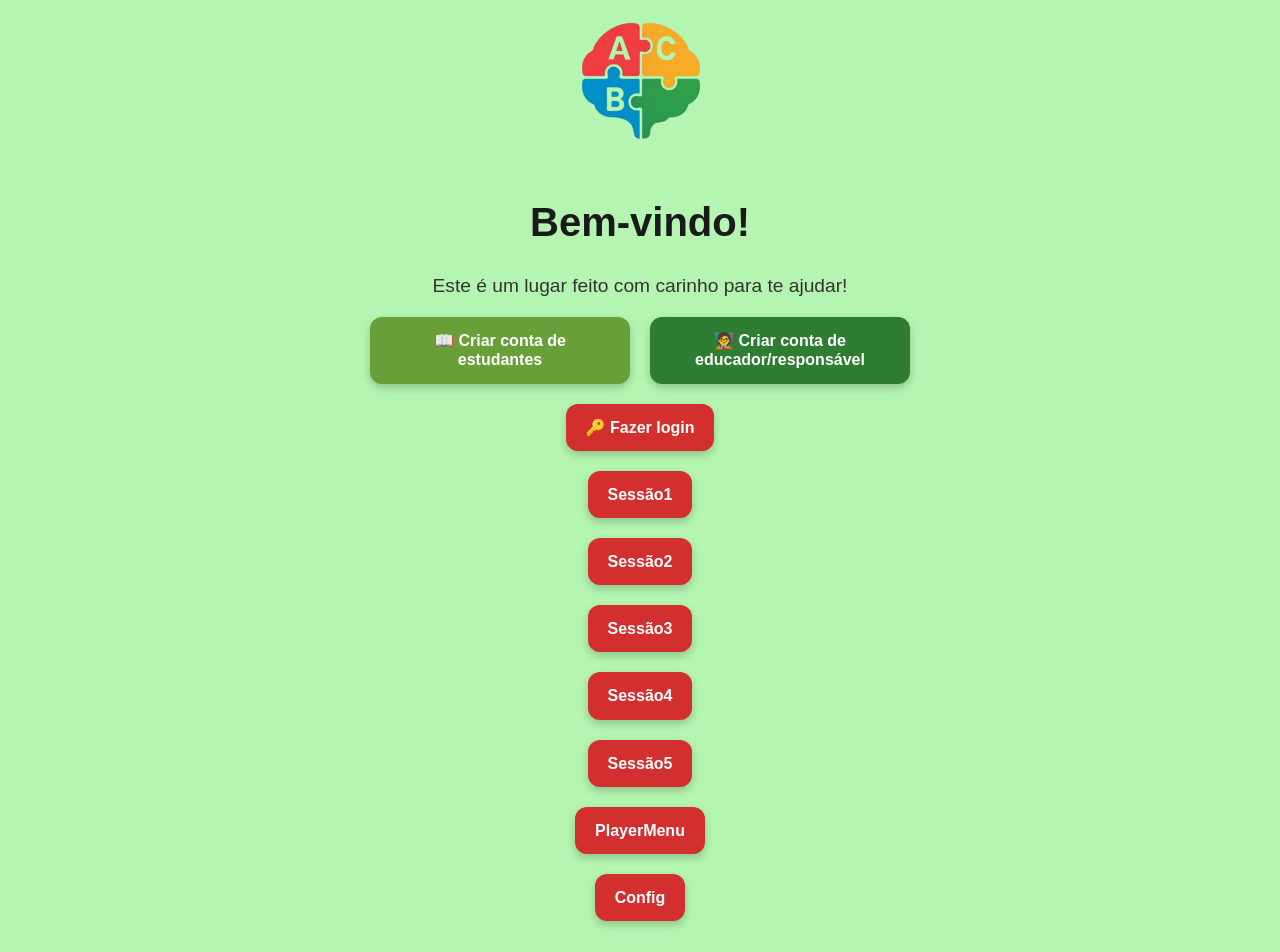
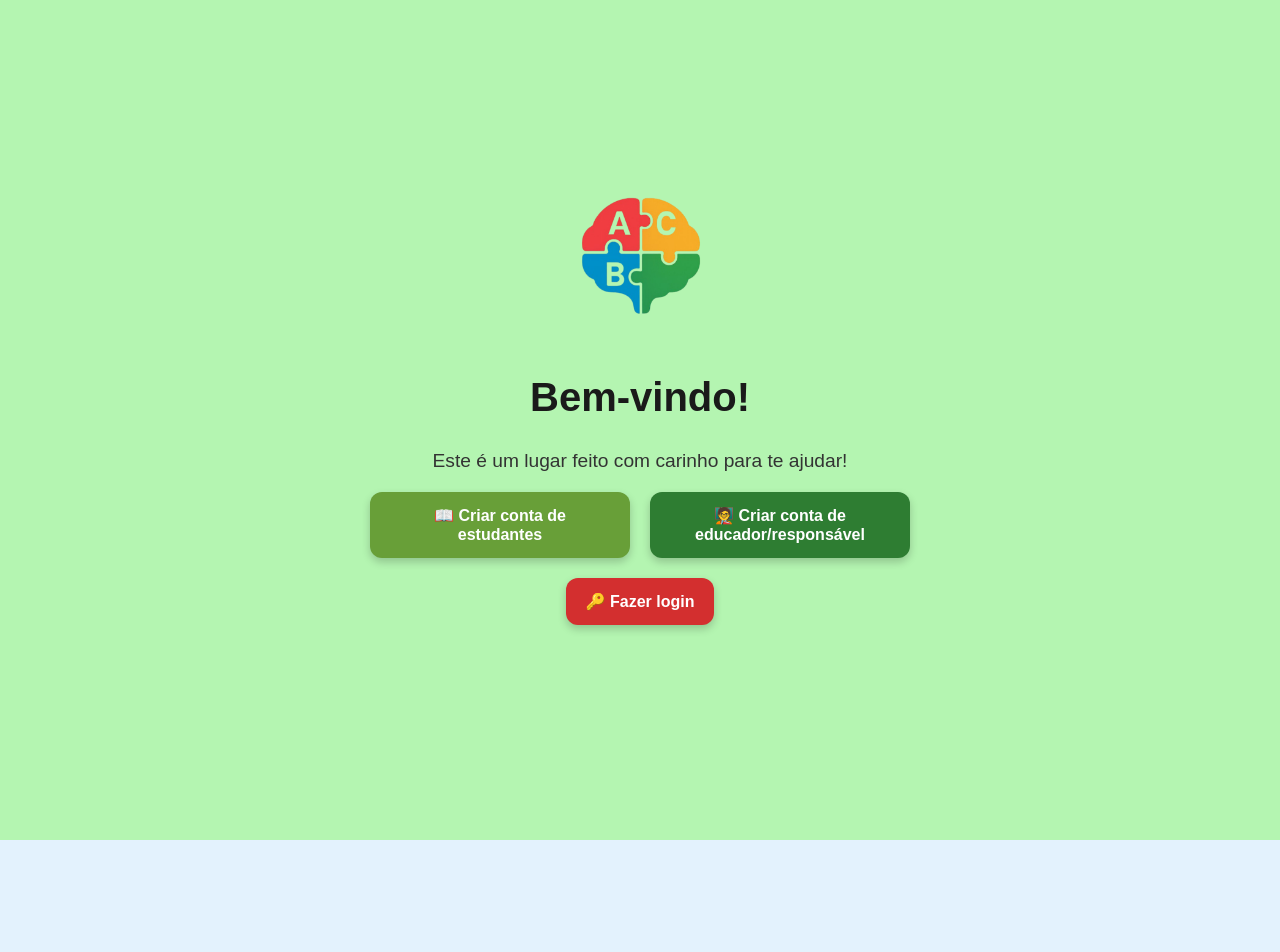
Before and after one commit to Central-do-alfabeto/Central-do-Alfabeto-FrontEnd, a React (Vite) app: page / in a window 1280 px wide. Shown: the top 952 px of the page. After the commit the page ends 840 px from the top, so only its background shows below. Built offline with nearby package versions, Linux system fonts and the light colour scheme; no server answers.

Commit message:
Remoção dos botões de navegação para debug do menu

```diff
--- a/src/pages/index/Index.tsx
+++ b/src/pages/index/Index.tsx
@@ -66,62 +66,7 @@ export default function Index() {
                 </button>
             </div>
 
-            <div className={styles.linhaLogin}>
-                <button
-                    className={`${styles.button} ${styles.botaoLogin}`}
-                    onClick={() => navigate("/GameSectionSpeech")}
-                >
-                    Sessão1
-                </button>
-            </div>
-            <div className={styles.linhaLogin}>
-                <button
-                    className={`${styles.button} ${styles.botaoLogin}`}
-                    onClick={() => navigate("/GameSectionMultipleChoice")}
-                >
-                    Sessão2
-                </button>
-            </div>
-            <div className={styles.linhaLogin}>
-                <button
-                    className={`${styles.button} ${styles.botaoLogin}`}
-                    onClick={() => navigate("/GameSectionFinal")}
-                >
-                    Sessão3
-                </button>
-            </div>
-            <div className={styles.linhaLogin}>
-                <button
-                    className={`${styles.button} ${styles.botaoLogin}`}
-                    onClick={() => navigate("/GameSectionSpeechSyllable")}
-                >
-                    Sessão4
-                </button>
-            </div>
-            <div className={styles.linhaLogin}>
-                <button
-                    className={`${styles.button} ${styles.botaoLogin}`}
-                    onClick={() => navigate("/GameSectionPresentation")}
-                >
-                    Sessão5
-                </button>
-            </div>
-            <div className={styles.linhaLogin}>
-                <button
-                    className={`${styles.button} ${styles.botaoLogin}`}
-                    onClick={() => navigate("/PlayerMenu")}
-                >
-                    PlayerMenu
-                </button>
-            </div>
-            <div className={styles.linhaLogin}>
-                <button
-                    className={`${styles.button} ${styles.botaoLogin}`}
-                    onClick={() => navigate("/GameConfig")}
-                >
-                    Config
-                </button>
-            </div>
+
         </div>
     );
 }
```
